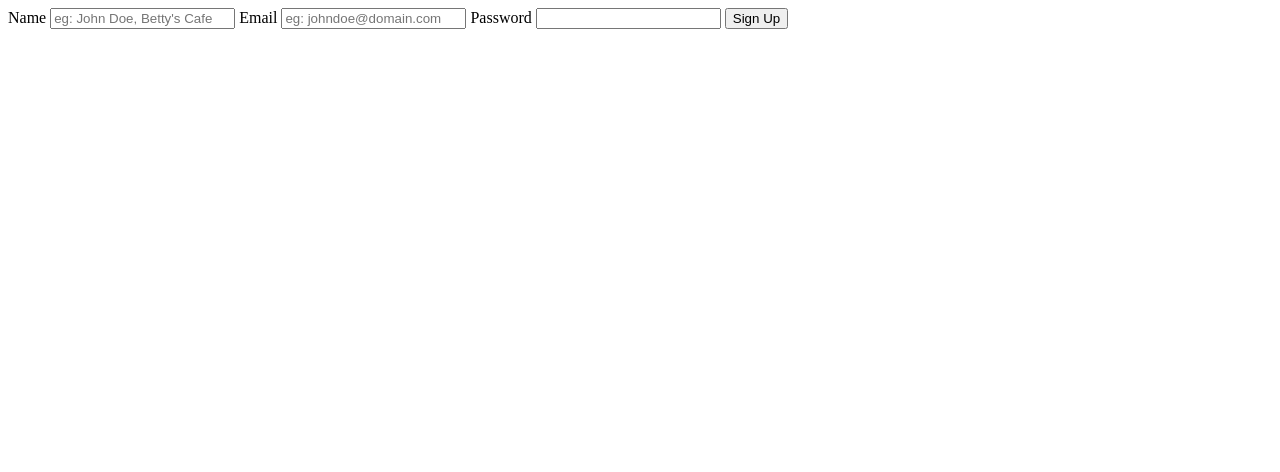
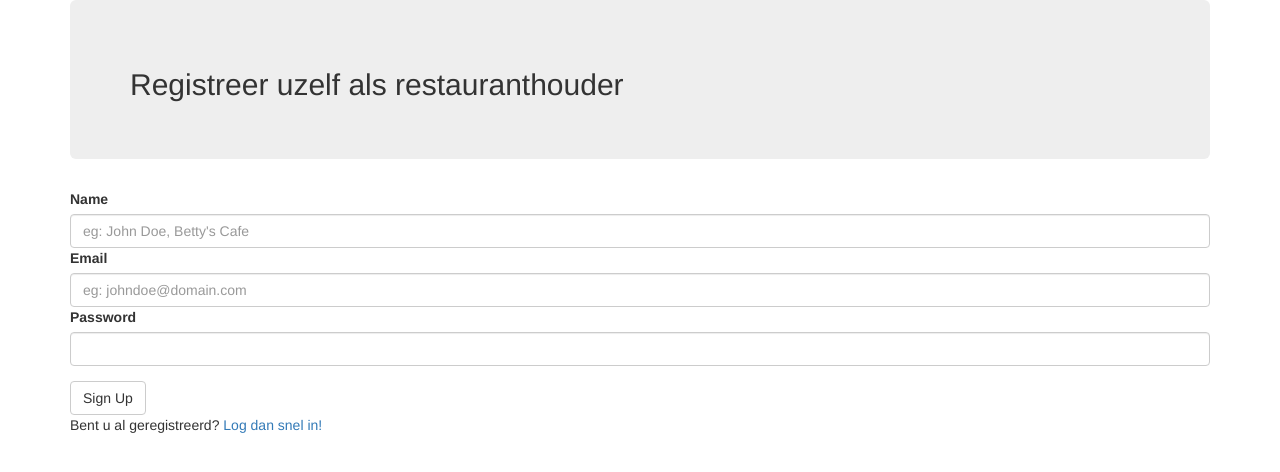
Before and after one commit to yncredible/php1-project, a PHP site: page /register.php in a window 1280 px wide. Shown: the top 472 px of the page. Run offline with PHP 8.4, Linux system fonts and the light colour scheme; some libraries are stand-ins or nearby versions.

Commit message:
bootstrapped register page and added quick log in link

```diff
--- a/register.php
+++ b/register.php
@@ -94,32 +94,49 @@
 	<head>
 		<meta charset="UTF-8">
 		<title>OpenTable - Restaurateur registration</title>
+		<link rel="stylesheet" href="//netdna.bootstrapcdn.com/bootstrap/3.1.1/css/bootstrap.min.css">
+		<link rel="stylesheet" href="css/style.css">
 	</head>
+	<body>
+		<div class="container">
 
+		<div class="jumbotron">
+			<h2>Registreer uzelf als restauranthouder</h2>
+		</div>
 
-	<body>
-		<form action="" method="POST">
+		<div class="row">
+			<div class="col-sm-12">
+				<form action="" method="POST" role="form">
+					<div class="formgroup">
 						<label for="ownerName">Name</label>
 						<!--Print out errors-->
 						<?php if(isset($errorName)){echo '<p class="inputError">' . $errorName . '</p>';} ?>
 						<?php if(isset($errorName_char)){echo '<p class="inputError">' . $errorName_char . '</p>';} ?>
-			<input type="text" id="ownerName" placeholder="eg: John Doe, Betty's Cafe" name="owner_name" <?php if(isset($_SESSION['name'])){echo 'value="' . $_SESSION['name'] . '"';} ?>>
-
-
+						<input class="form-control" type="text" id="ownerName" placeholder="eg: John Doe, Betty's Cafe" name="owner_name" <?php if(isset($_SESSION['name'])){echo 'value="' . $_SESSION['name'] . '"';} ?>>
+					</div>
+					<div class="formgroup">
 						<label for="ownerEmail">Email</label>
 						<!--Print out errors-->
 						<?php if(isset($errorEmail)){echo '<p class="inputError">' . $errorEmail . '</p>';} ?>
 						<?php if(isset($errorEmail_val)){echo '<p class="inputError">' . $errorEmail_val . '</p>';} ?>
 						<?php if(isset($errorAvailability)){echo '<p class="inputError">' . $errorAvailability . '</p>';} ?>
-			<input type="text" id="ownerEmail" placeholder="eg: johndoe@domain.com" name="owner_email" <?php if(isset($_SESSION['email'])){echo 'value="' . $_SESSION['email'] . '"';} ?>>
-
+						<input class="form-control" type="text" id="ownerEmail" placeholder="eg: johndoe@domain.com" name="owner_email" <?php if(isset($_SESSION['email'])){echo 'value="' . $_SESSION['email'] . '"';} ?>>
+					</div>
+					<div class="form-group">
 						<label for="ownerPassword">Password</label>
 						<!--Print out errors-->
 						<?php if(isset($errorPassword)){echo '<p class="inputError">' . $errorPassword . '</p>';} ?>
 						<?php if(isset($errorPassword_len)){echo '<p class="inputError">' . $errorPassword_len . '</p>';} ?>
-			<input type="password" id="ownerPassword" name="owner_password" <?php if(isset($_SESSION['password'])){echo 'value="' . $_SESSION['password'] . '"';} ?>>
+						<input class="form-control" type="password" id="ownerPassword" name="owner_password" <?php if(isset($_SESSION['password'])){echo 'value="' . $_SESSION['password'] . '"';} ?>>
+					</div>
+						<input type="submit" value="Sign Up" name="register" class="btn btn-default">
 
-			<input type="submit" value="Sign Up" name="register">
+						<p>Bent u al geregistreerd? <a href="login.php">Log dan snel in!</a></p>
 				</form>
+			</div>
+		</div>
+
+
+		</div>
 	</body>
 </html>
```
Lines whose indentation alone changed are shown as unchanged.
